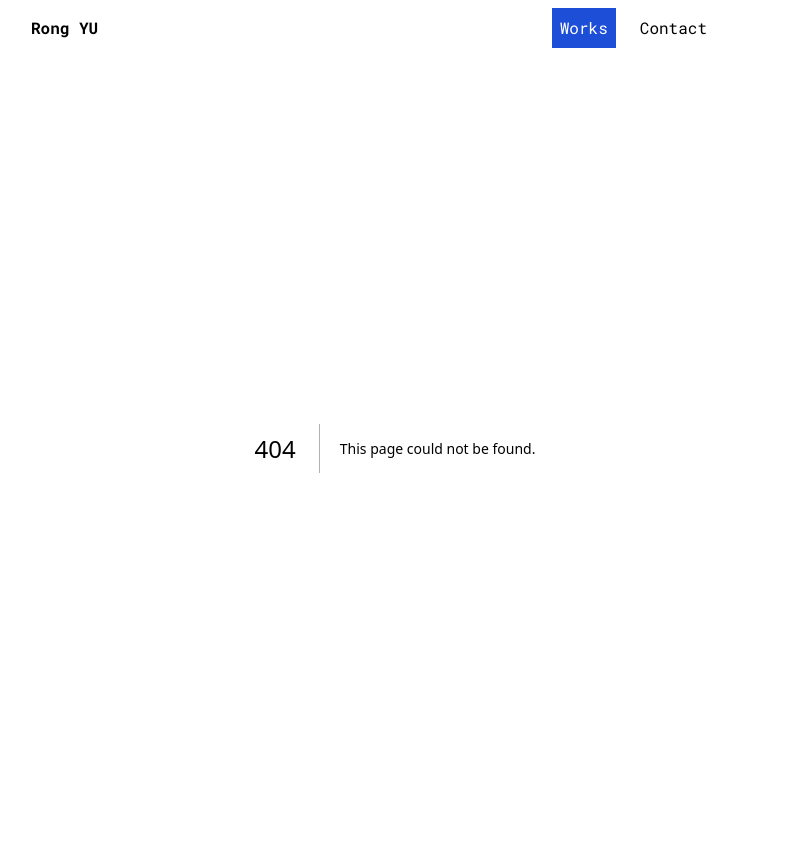
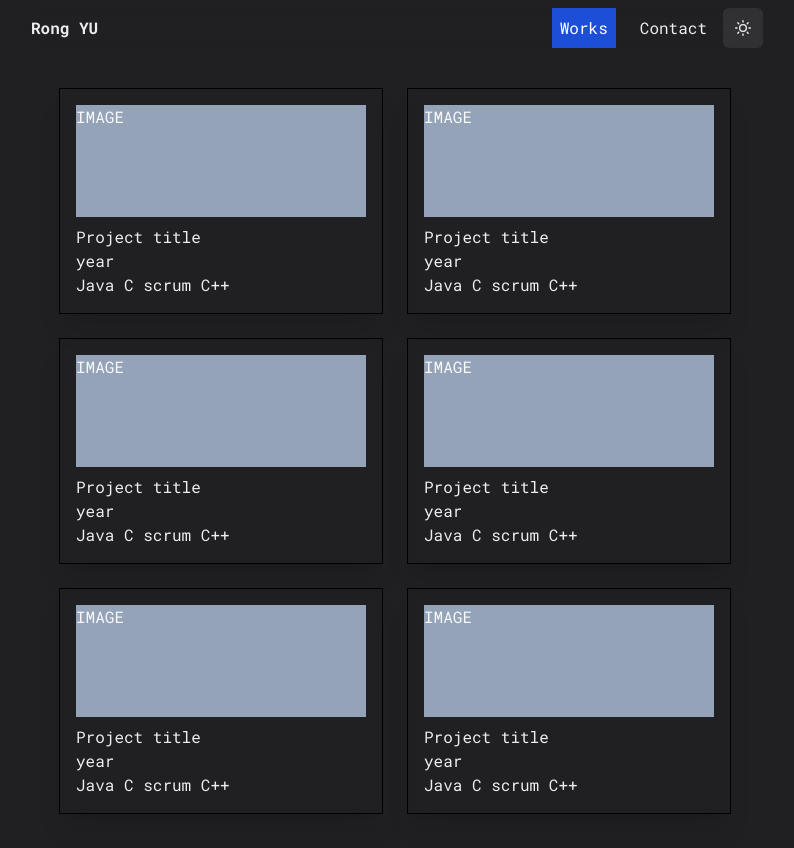
Before and after one commit to Rong-YU/portfolio, a Next.js app: page /works in a window 1280 px wide. Before the commit this address had no page. Shown: the whole page, without its empty margins (245-1039 px from the left). After the commit the page ends 814 px from the top, so only its background shows below. Built offline with nearby package versions, Linux system fonts and the light colour scheme.

Commit message:
Feature: [WIP] works

```diff
--- /dev/null
+++ b/app/components/ProjectList.tsx
@@ -0,0 +1,58 @@
+"use client";
+import { CloseButton, IconButton } from "@chakra-ui/react";
+import { motion, AnimatePresence, AnimateSharedLayout } from "framer-motion";
+import React, { ReactNode, useState } from "react";
+
+type Props = {};
+
+export default function ProjectList({}: Props) {
+	const [selectedId, setSelectedId] = useState<string | null>(null);
+	console.log(selectedId);
+
+	const items = [
+		{ title: "a", subtitle: "bb", id: "1" },
+		{ title: "b", subtitle: "bb", id: "2" },
+		{ title: "c", subtitle: "bb", id: "3" },
+		{ title: "c", subtitle: "bb", id: "4" },
+		{ title: "c", subtitle: "bb", id: "5" },
+		{ title: "c", subtitle: "bb", id: "6" },
+	];
+
+	const item = items.find((item) => item.id === selectedId);
+	return (
+		<>
+			<div className="grid grid-cols-1 md:grid-cols-2 md:gap-6 gap-4">
+				{items.map((item) => (
+					<motion.div
+						className={`backdrop-blur-sm shadow-xl p-4 border border-black  ${
+							selectedId === null ? "hover:cursor-pointer" : "cursor-not-allowed"
+						}`}
+						layoutId={item.id}
+						onClick={selectedId === null ? () => setSelectedId(item.id) : undefined}
+					>
+						<div className="w-full h-28 bg-slate-400 mb-2">IMAGE</div>
+						<h2>Project title</h2>
+						<h3>year</h3>
+						<p>Java C scrum C++</p>
+					</motion.div>
+				))}
+			</div>
+
+			<AnimatePresence>
+				{selectedId && (
+					<motion.div
+						className="border border-black shadow-lg p-4 backdrop-blur-lg fixed w-full h-full top-0 left-0 md:w-1/3 md:h-3/6 md:left-1/3 md:top-1/4"
+						layoutId={selectedId}
+					>
+						<div className="float-right">
+							<CloseButton size="sm" onClick={() => setSelectedId(null)} />
+						</div>
+
+						<motion.h5>{item?.subtitle}</motion.h5>
+						<motion.h2>{item?.title}</motion.h2>
+					</motion.div>
+				)}
+			</AnimatePresence>
+		</>
+	);
+}
--- /dev/null
+++ b/app/components/Skill.tsx
@@ -0,0 +1,56 @@
+"use client";
+import {
+	Popover,
+	PopoverArrow,
+	PopoverBody,
+	PopoverCloseButton,
+	PopoverContent,
+	PopoverFooter,
+	PopoverHeader,
+	PopoverTrigger,
+	Portal,
+	useColorMode,
+} from "@chakra-ui/react";
+import { motion } from "framer-motion";
+import React from "react";
+
+type Props = {
+	name: string;
+	numberOfRelatedProject: Number;
+};
+
+export default function Skill({ name, numberOfRelatedProject }: Props) {
+	const { colorMode } = useColorMode();
+	const bgColor = colorMode === "light" ? "#ffffff" : "#202023";
+
+	return (
+		<Popover>
+			<PopoverTrigger>
+				<motion.div
+					whileHover={{ scale: 1.1 }}
+					whileTap={{ scale: 1.1 }}
+					whileFocus={{ scale: 1.1 }}
+					className="relative hover:cursor-pointer"
+				>
+					<div className="w-0.5 h-full absolute  -z-10 bg-pink-300"></div>
+					<div className="z-1 ml-1 mb-1 pl-1" style={{ backgroundColor: bgColor }}>
+						<div>
+							{name} x{numberOfRelatedProject.toString()}
+						</div>
+					</div>
+				</motion.div>
+			</PopoverTrigger>
+			<Portal>
+				<PopoverContent>
+					<PopoverArrow />
+					<PopoverCloseButton />
+					<PopoverBody>
+						<div>
+							{name} : {numberOfRelatedProject.toString()}
+						</div>
+					</PopoverBody>
+				</PopoverContent>
+			</Portal>
+		</Popover>
+	);
+}
--- /dev/null
+++ b/app/guestbook/page.tsx
@@ -0,0 +1,7 @@
+import React from "react";
+
+type Props = {};
+
+export default function page({}: Props) {
+	return <div>guest</div>;
+}
--- /dev/null
+++ b/app/works/page.tsx
@@ -0,0 +1,12 @@
+import React from "react";
+import ProjectList from "../components/ProjectList";
+
+type Props = {};
+
+export default function page({}: Props) {
+	return (
+		<div className="mt-10">
+			<ProjectList></ProjectList>
+		</div>
+	);
+}
```
